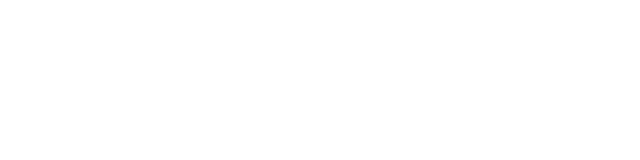
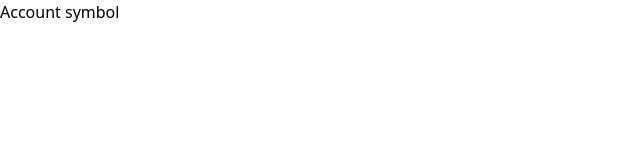
Before and after one commit to Nabeel-Anwar1/LearnCutchiOnline, a React (Vite) app: page /Account in a window 1280 px wide. Before the commit this address had no page. Shown: the top 160 px of the page, without its empty margins (0-640 px from the left). Built offline with nearby package versions, Linux system fonts and the light colour scheme.

Commit message:
added account page and some comments

```diff
--- a/src/App.tsx
+++ b/src/App.tsx
@@ -2,12 +2,14 @@
 import { BrowserRouter, Route, Routes } from "react-router-dom";
 import HomePage from "./components/Home/HomePage";
 import LoginPage from "./components/Login/LoginPage";
+import AccountPage from "./components/Account/AccountPage";
 
 function App() {
   return (
     <BrowserRouter>
       <Routes>
         <Route path="/" element={<HomePage />} />
+        <Route path="/Account" element={<AccountPage />} />
         <Route path="/Login" element={<LoginPage />} />
       </Routes>
     </BrowserRouter>
--- /dev/null
+++ b/src/components/Account/AccountPage.tsx
@@ -0,0 +1,13 @@
+import { Link } from "react-router-dom";
+
+const AccountPage = () => {
+  return (
+    <div>
+      <Link to="/Account">Account symbol</Link>
+    </div>
+  );
+};
+
+export default AccountPage;
+
+//Account Page. Will contain name and track progress.
--- a/src/components/Home/HomePage.tsx
+++ b/src/components/Home/HomePage.tsx
@@ -16,3 +16,5 @@
 };
 
 export default HomePage;
+
+//Home Page. Will contain navbar with different locations to link to, account symbol to go to account page/login.
--- a/src/components/Login/LoginPage.tsx
+++ b/src/components/Login/LoginPage.tsx
@@ -3,3 +3,5 @@
 };
 
 export default LoginPage;
+
+//Login Page. Will contain the usual email and password and an option to create an account.
```
